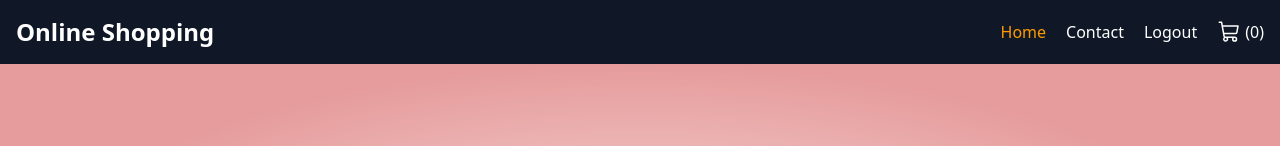
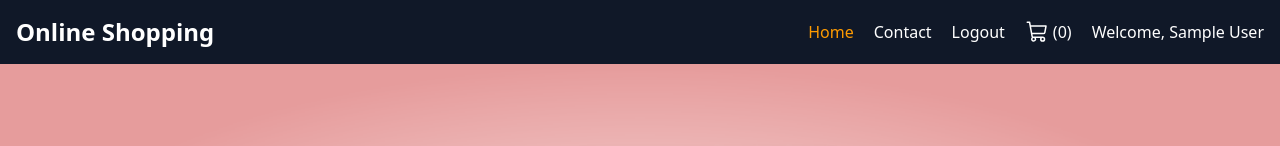
Before and after one commit to Darshil122/E-commerce, a React (Vite) app: page / in a window 1280 px wide. Shown: the top 146 px of the page. Built offline with nearby package versions, Linux system fonts and the light colour scheme; no server answers; sample sign-in values are in the browser's storage.

Commit message:
Update Navbar

```diff
--- a/src/components/Navbar.jsx
+++ b/src/components/Navbar.jsx
@@ -41,6 +41,8 @@ const Navbar = ({ isLoggedIn, onLogout }) => {
   );
 };
 
+const user = JSON.parse(localStorage.getItem("userData"));
+
 const NavLinks = ({ totalItems, onLinkClick, isLoggedIn, onLogout }) => (
   <>
     <NavLink
@@ -71,7 +73,7 @@ const NavLinks = ({ totalItems, onLinkClick, isLoggedIn, onLogout }) => (
     )} */}
 
     {isLoggedIn && (
-      <button onClick={onLogout} className="hover:underline">
+      <button onClick={onLogout} className="cursor-pointer">
         Logout
       </button>
     )}
@@ -85,6 +87,7 @@ const NavLinks = ({ totalItems, onLinkClick, isLoggedIn, onLogout }) => (
         <span>({totalItems})</span>
       </div>
     </NavLink>
+    <button>{user ? `Welcome, ${user.name}` : ""}</button>
   </>
 );
 
```
